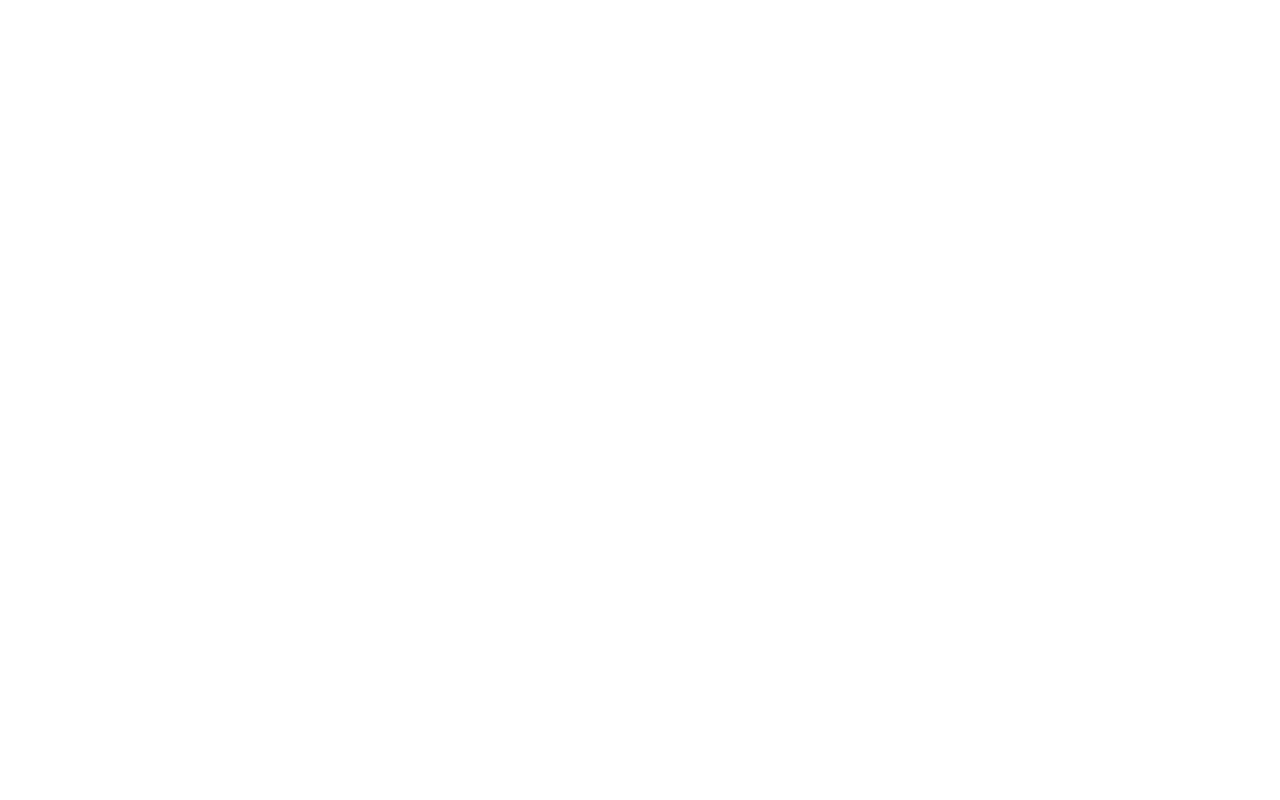
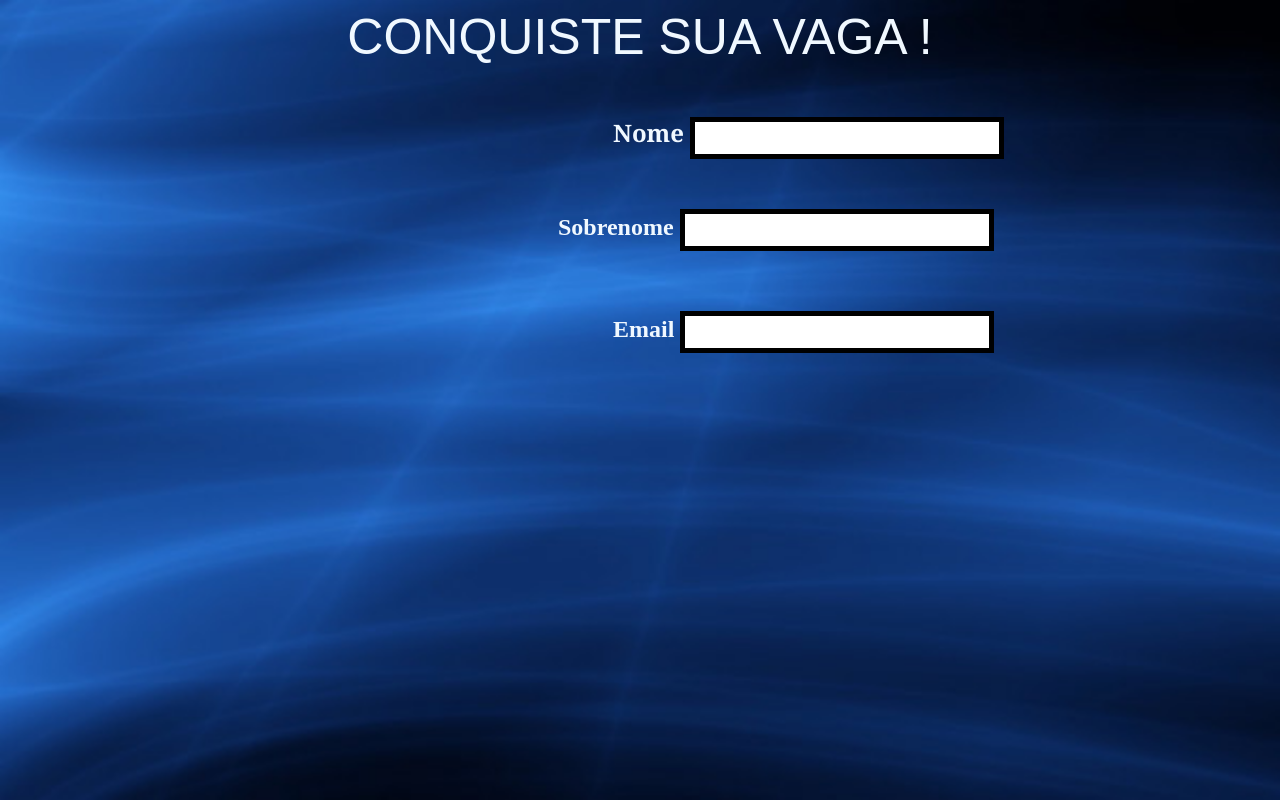
Before and after one commit to leandrocunhadev/Formulario, a plain HTML site: page src/index.html in a window 1280 px wide. Drawn offline with Linux system fonts and the light colour scheme.

Commit message:
Projeto front

```diff
--- a/src/index.html
+++ b/src/index.html
@@ -1,12 +1,37 @@
 <!DOCTYPE html>
 <html lang="en">
+
 <head>
     <meta charset="UTF-8">
     <meta http-equiv="X-UA-Compatible" content="IE=edge">
     <meta name="viewport" content="width=device-width, initial-scale=1.0">
+    <link rel="stylesheet" type="text/css" href="style.css" />
+
     <title>Document</title>
 </head>
+
 <body>
+    <header>
+
+        CONQUISTE SUA VAGA !
+    </header>
+
+    <div class="campo1">
+        <label for="nome"><strong>Nome</strong></label>
+        <input type="text" name="nome" id="nome" required>
+    </div>
+
+    <div class="campo2">
+        <label for="sobrenome"><strong>Sobrenome</strong></label>
+        <input type="text" name="sobrenome" id="sobrenome" required>
+    </div>
+    <div class="campo3">
+        <label for="email"><strong>Email</strong></label>
+        <input type="email" name="email" id="email" required>
+    </div>
+
+
 
 </body>
+
 </html>
--- a/src/style.css
+++ b/src/style.css
@@ -0,0 +1,52 @@
+    body{
+        background-image: url("imagem1.jpg");
+        background-repeat: no-repeat;
+        background-size: cover;
+
+
+    }
+
+    header{
+
+        color: aliceblue;
+        font-family:Arial, Helvetica, sans-serif;
+        font-size: 50px;
+        text-align: center;
+    }
+
+    .campo1{
+
+        color: aliceblue;
+        padding-left: 605px;
+        padding-top:50px ;
+        top: 50px;
+        font-size: 150%;
+        font-family: Cambria, Cochin, Georgia, Times, 'Times New Roman', serif
+    }
+
+    .campo2{
+
+        color: aliceblue;
+        padding-left: 550px;
+        padding-top:50px ;
+        top: 60px;
+        font-size: 150%;
+
+
+    }
+    .campo3{
+
+        color: aliceblue;
+        padding-left: 605px;
+        padding-top:60px ;
+        top: 50px;
+        font-size: 150%;
+    }
+
+    input{
+
+        width: 300px;
+        height: 30px;
+        border-color: black;
+        border: 5px solid;
+    }
```
Also changed, not shown: src/imagem1.jpg (added).
